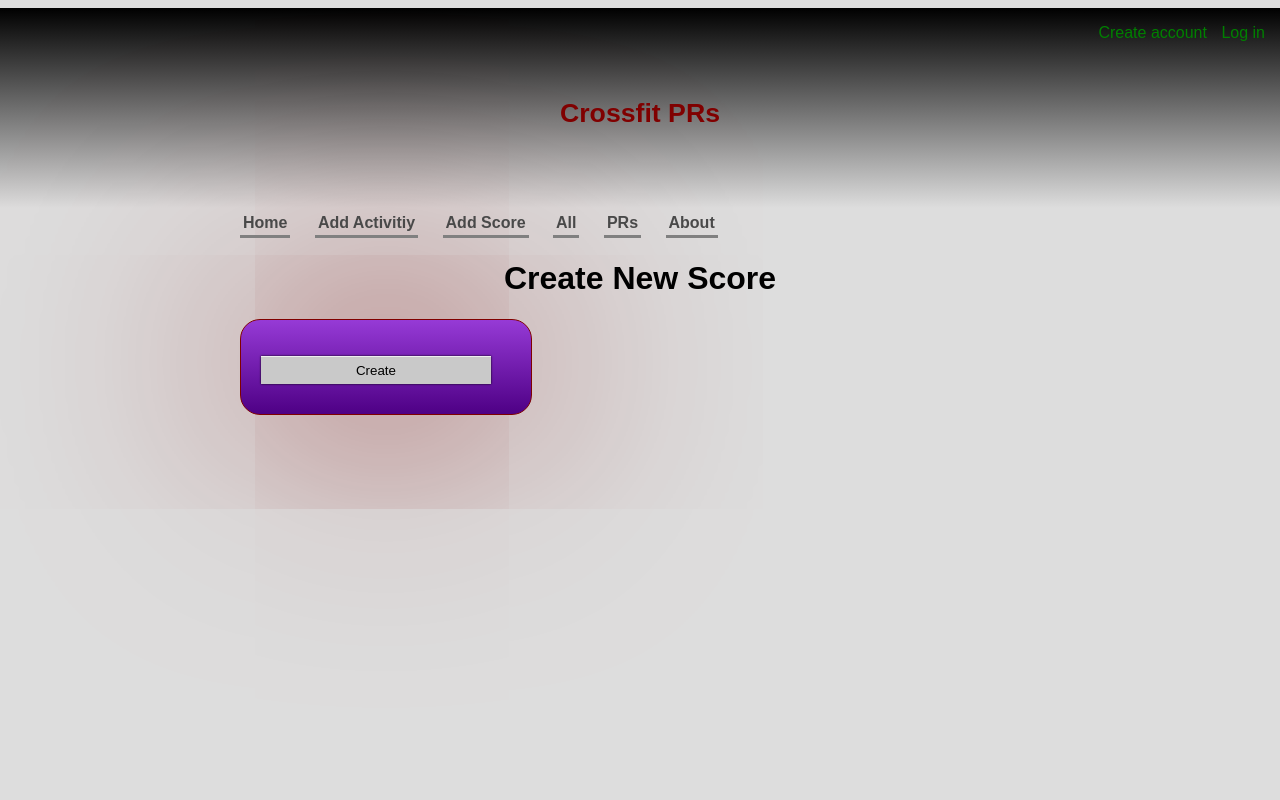
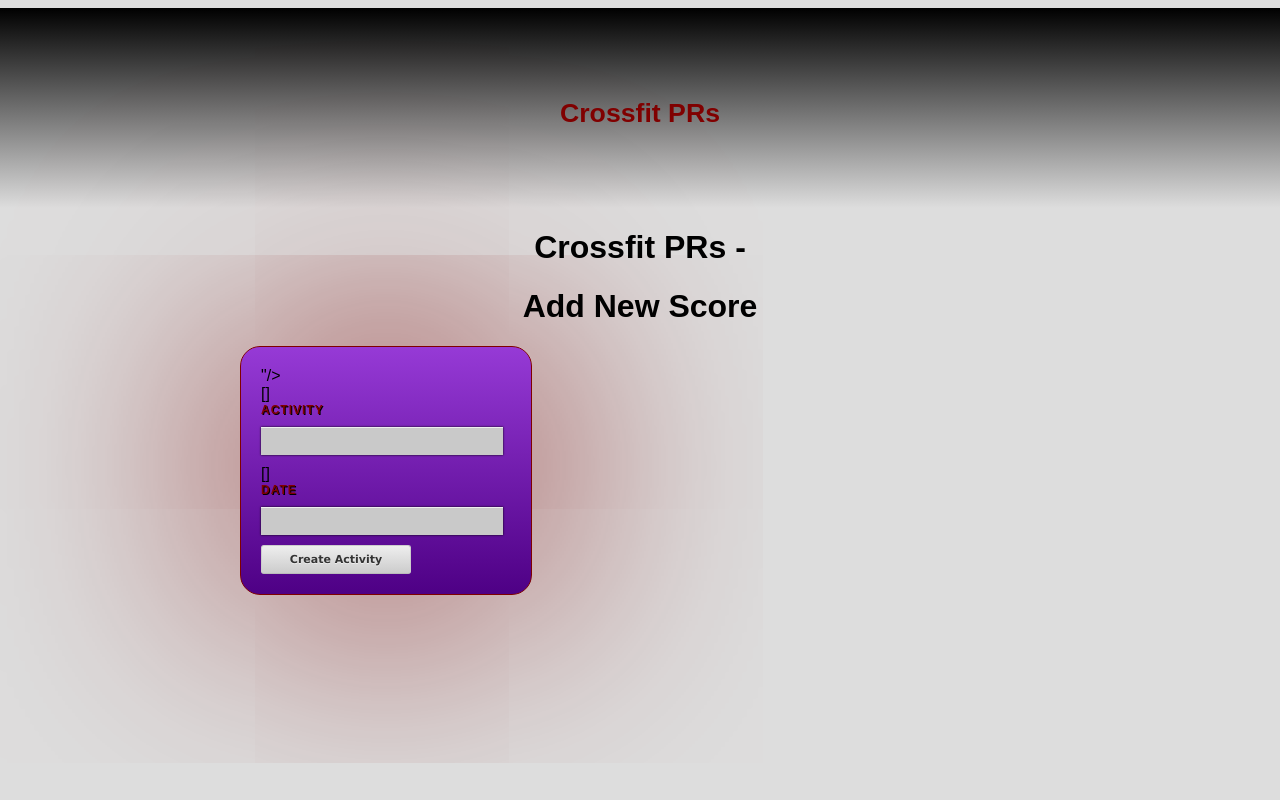
Before and after one commit to the-gigi/crossfit_prs, a Django app: template prs/templates/create_score.html in a window 1280 px wide. Run offline with Django 3.2, Linux system fonts and the light colour scheme; the template is opened without the code that fills it: most values are stand-ins (such as "Sample title", 1, 10 or a date in 2020); form fields are guessed from the names that the template uses; some libraries are stand-ins or nearby versions.

Commit message:
- Added jquery support
- Added common.js file with hide()/show() functions
- Added create_activity.js and create_Score.js file for the correponding forms.
- The create_score form is pretty fancy with logic to dynamically display the fields that are relevant for the selected activity

```diff
--- a/prs/static/css/style.css
+++ b/prs/static/css/style.css
@@ -21,6 +21,11 @@ li {
 .debug {
     border: solid 1px green;
 }
+
+.hide {
+    display: none;
+}
+
 
 #header {
     height: 200px;
@@ -130,7 +135,7 @@ footer {
    B U T T O N
 
 ******************************/
-button.clean-gray {
+button.clean-gray, input.submit .clean-gray {
     background-color: #eeeeee;
     background-image: -webkit-gradient(linear, left top, left bottom, color-stop(0%, #eeeeee), color-stop(100%, #cccccc));
     background-image: -webkit-linear-gradient(top, #eeeeee, #cccccc);
@@ -154,7 +159,7 @@ button.clean-gray {
     width: 150px;
 }
 
-button.clean-gray:hover {
+.clean-gray:hover {
     background-color: #dddddd;
     background-image: -webkit-gradient(linear, left top, left bottom, color-stop(0%, #dddddd), color-stop(100%, #bbbbbb));
     background-image: -webkit-linear-gradient(top, #dddddd, #bbbbbb);
--- /dev/null
+++ b/prs/static/js/common.js
@@ -0,0 +1,11 @@
+function show(e){
+  if (e.hasClass('hide')){
+    e.removeClass('hide');
+  }
+}
+
+function hide(e){
+  if (!e.hasClass('hide')){
+    e.addClass('hide');
+  }
+}
--- /dev/null
+++ b/prs/static/js/create_activity.js
@@ -0,0 +1,6 @@
+$(document).ready(function(){
+  alert('External JS works!!!');
+//  $("a").click(function(event){
+//    alert("As you can see, the link no longer took you to jquery.com");
+//  });
+});
--- /dev/null
+++ b/prs/static/js/create_score.js
@@ -0,0 +1,39 @@
+
+$(document).ready(function(){
+  console.log('Registring event handler for activity selection');
+  $('#id_activity').change(function(event){
+    var a = $('#id_activity option:selected').text();
+    var activities = jQuery.parseJSON($('#id_activities').val());
+    var scoreType = activities[a];
+
+    console.log('activity name: ' + a);
+    console.log('score type: ' + scoreType);
+
+    hide($('#id_weight_wrapper'));
+    hide($('#id_unit_wrapper'));
+    hide($('#id_reps_wrapper'));
+    hide($('#id_time_wrapper'));
+
+    switch (scoreType){
+      case 'Weight':{
+        show($('#id_weight_wrapper'));
+        show($('#id_unit_wrapper'));
+        break;
+      }
+      case 'Reps':{
+        show($('#id_reps_wrapper'));
+        break;
+      }
+      case 'Time':{
+        show($('#id_time_wrapper'));
+        break;
+      }
+      default:{
+        console.log('Unknown score type')
+      }
+    }
+  });
+});
+
+//console.log( $('#ixd').val());
+//console.log( $("input[name='ixd'][type='hidden']"));
--- a/prs/templates/base.html
+++ b/prs/templates/base.html
@@ -5,6 +5,8 @@
         <!--[if IE]>
         <script src="http://html5shiv.googlecode.com/svn/trunk/html5.js"></script>
         <![endif]-->
+        <script src="http://ajax.googleapis.com/ajax/libs/jquery/1.5/jquery.min.js"></script>
+        <script src="{{ STATIC_URL }}js/common.js"></script>
         <link rel="stylesheet" href="{{ STATIC_URL }}css/style.css" type="text/css" />
     </head>
     <body>
--- a/prs/templates/base_form.html
+++ b/prs/templates/base_form.html
@@ -5,6 +5,10 @@
     <!--[if IE]>
     <script src="http://html5shiv.googlecode.com/svn/trunk/html5.js"></script>
     <![endif]-->
+
+    <script src="http://ajax.googleapis.com/ajax/libs/jquery/1.5/jquery.min.js"></script>
+    <script src="{{ STATIC_URL }}js/common.js"></script>
+    <script src="{{ STATIC_URL }}js/{% block js %}{% endblock %}"></script>
     <link rel="stylesheet" href="{{ STATIC_URL }}css/style.css" type="text/css" />
 </head>
 <body>
--- a/prs/templates/create_activity.html
+++ b/prs/templates/create_activity.html
@@ -2,7 +2,7 @@
 {% block pagetitle %}Create New Activity{% endblock %}
 {% block title %}<h1>Create New Activity</h1>{% endblock %}
 {% block primary %}
-<form method="POST" action="">{% csrf_token %}
+<form id="new_activity_form" method="POST" action="">{% csrf_token %}
   <ul>
     {{ form.as_ul }}
   </ul>
--- a/prs/templates/create_score.html
+++ b/prs/templates/create_score.html
@@ -1,11 +1,66 @@
-{% extends 'base.html' %}
-{% block pagetitle %}Create New Score{% endblock %}
-{% block title %}<h1>Create New Score</h1>{% endblock %}
+{% extends 'base_form.html' %}
+{% block pagetitle %}Add New Score{% endblock %}
+{% block js %}create_score.js{% endblock %}
+{% block title %}<h1>Add New Score</h1>{% endblock %}
 {% block primary %}
-<form method="POST" action="">{% csrf_token %}
+
+<form id="new_score_form" method="POST" action="">{% csrf_token %}
+    <input id="id_activities" type="hidden" value="{{ form.activities }} "/>
+    {{ form.non_field_errors }}
+    <div class="fieldWrapper">
+        {{ form.activity.errors }}
+        <label for="id_activity">Activity</label>
+        {{ form.activity }}
+    </div>
+    <div class="fieldWrapper">
+        {{ form.when.errors }}
+        <label for="id_when">Date</label>
+        {{ form.when }}
+    </div>
+    <div id="id_weight_wrapper" class="fieldWrapper hide">
+        {{ form.weight.errors }}
+        <label for="id_weight">Weight</label>
+        {{ form.weight }}
+
+        {{ form.unit.errors }}
+        <label for="id_unit">Unit</label>
+        {{ form.unit }}
+    </div>
+    <div id="id_reps_wrapper" class="fieldWrapper hide">
+        {{ form.reps.errors }}
+        <label for="id_reps">Reps</label>
+        {{ form.reps }}
+    </div>
+    <div id="id_time_wrapper" class="fieldWrapper hide">
+        {{ form.time.errors }}
+        <label for="id_time">time</label>
+        {{ form.time }}
+    </div>
+
+    <button type="submit" class="clean-gray">Create Activity</button>
+</form>
+
+
+
+<!--form id="new_score_form2" method="POST" action="">{% csrf_token %}
+
+    {% for field in form %}
+        <div class="fieldWrapper">
+            {{ field.errors }}
+            {{ field.label_tag }}: {{ field }}
+        </div>
+    {% endfor %}
+    <button type="submit" value="Create Activity" />
+</form-->
+
+
+
+
+
+<!--form id="new_score_form" method="POST" action="">{% csrf_token %}
   <ul>
     {{ form.as_ul }}
   </ul>
   <input type="submit" value="Create" />
-</form>
+</form-->
 {% endblock %}
--- a/prs/templates/new_account.html
+++ b/prs/templates/new_account.html
@@ -2,7 +2,7 @@
 {% block pagetitle %}New Account{% endblock %}
 {% block title %}<h1>New Account</h1>{% endblock %}
 {% block primary %}
-<form method="POST" action="">{% csrf_token %}
+<form id="new_activity_activity" method="POST" action="">{% csrf_token %}
   <ul>
     {{ form.as_ul }}
   </ul>
--- a/settings.py
+++ b/settings.py
@@ -1,4 +1,4 @@
-# Django settings for dj_site project.
+# Django settings for crossfit_prs project.
 import os
 
 DEBUG = True
@@ -104,7 +104,7 @@ MIDDLEWARE_CLASSES = (
     'django.contrib.messages.middleware.MessageMiddleware',
 )
 
-ROOT_URLCONF = 'dj_site.urls'
+ROOT_URLCONF = 'crossfit_prs.urls'
 
 TEMPLATE_DIRS = (
     # Put strings here, like "/home/html/django_templates" or "C:/www/django/templates".
```
Also changed, not shown: prs/templates/_ts4tmp.html (deleted, +0 -38 lines), prs/views.py (+12 -0 lines).
